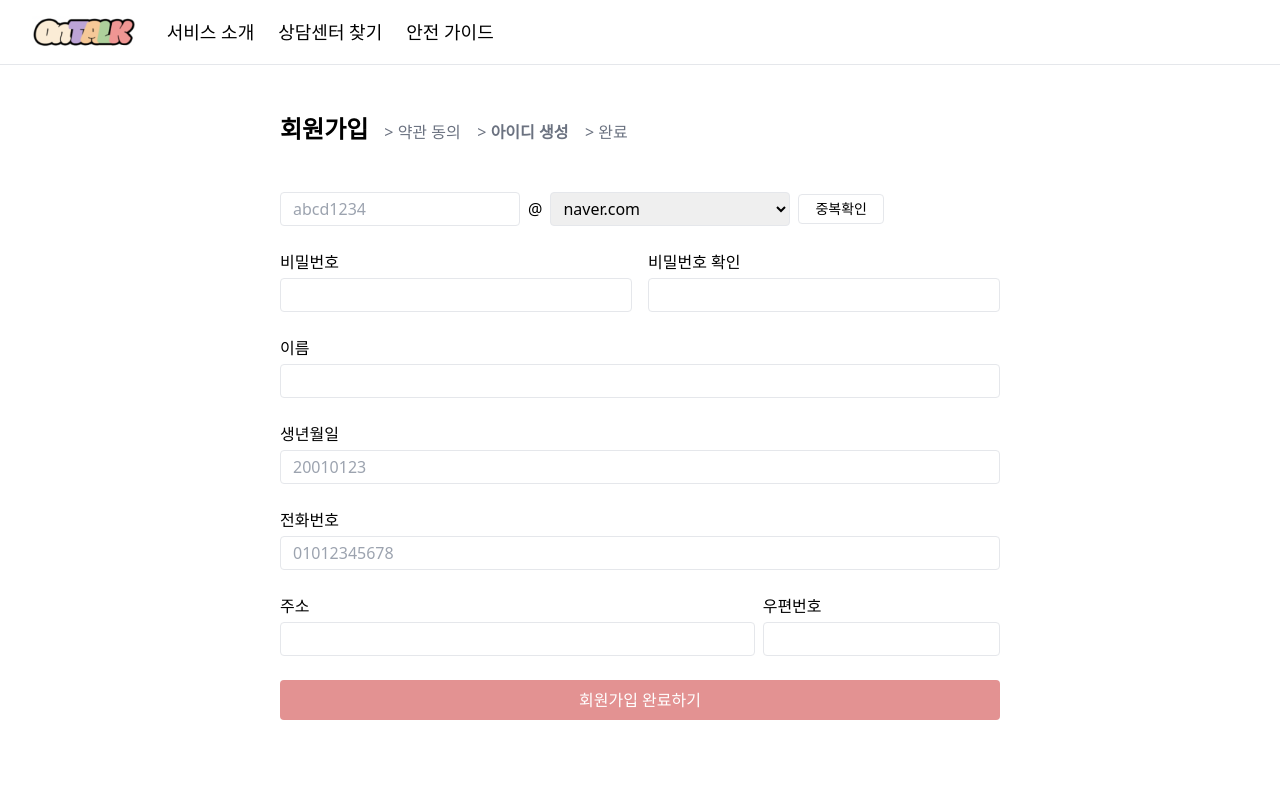
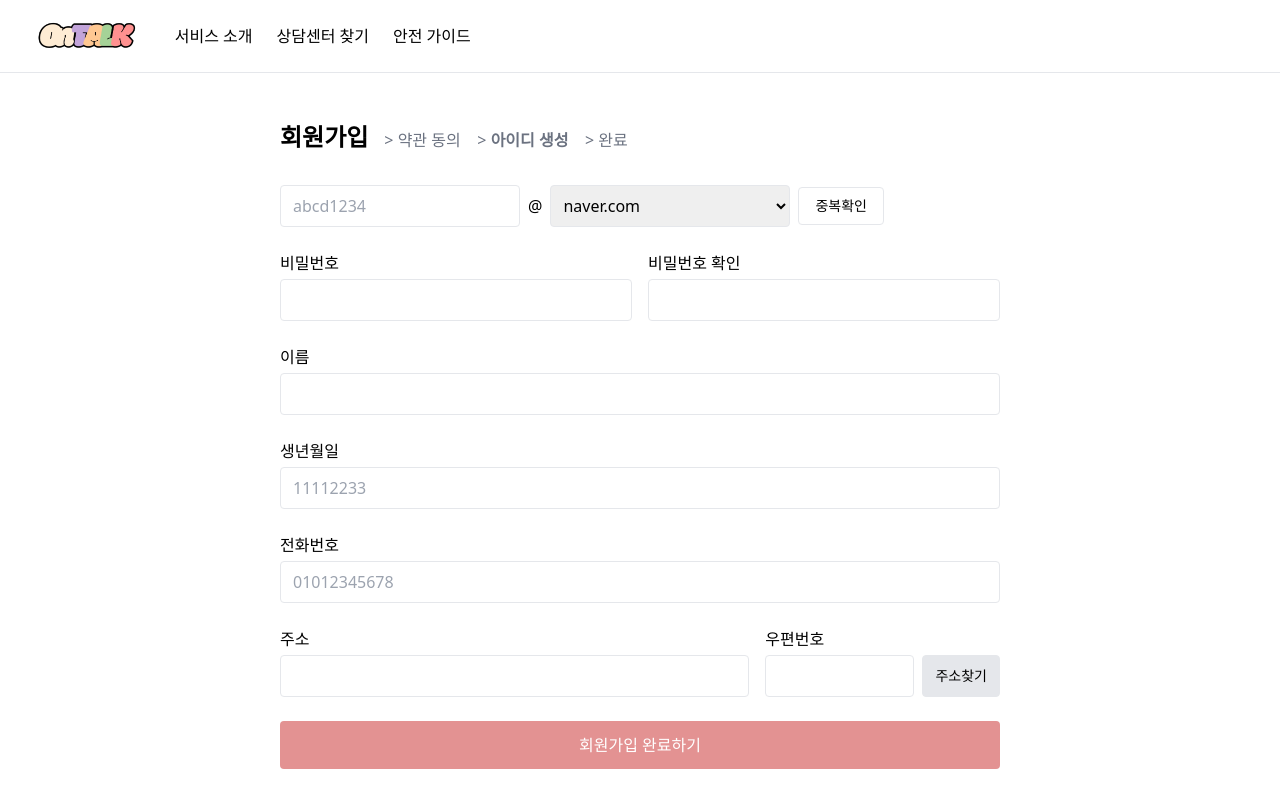
Before and after one commit to OnTalk-mj/FrontEnd, a React (Create React App) app: page /signup/form in a window 1280 px wide. Shown: the top 808 px of the page. Built offline with nearby package versions, Linux system fonts and the light colour scheme.

Commit message:
우편번호 연동

```diff
--- a/public/index.html
+++ b/public/index.html
@@ -26,6 +26,9 @@
       work correctly both with client-side routing and a non-root public URL.
       Learn how to configure a non-root public URL by running `npm run build`.
     -->
+      <!-- 카카오 우편번호 api -->
+    <script src="https://t1.daumcdn.net/mapjsapi/bundle/postcode/prod/postcode.v2.js"></script>
+
     <title>OnTALK</title>
   </head>
   <body>
--- a/src/components/Header.jsx
+++ b/src/components/Header.jsx
@@ -5,9 +5,9 @@ const Header = ({ isLoggedIn }) => {
     <nav className="w-full flex justify-between items-center px-8 py-4 border-b bg-white">
       <div className="flex items-center space-x-8">
         <Link to="/">
-          <img src="/logo.png" alt="onTALK 로고" className="h-8 object-contain" />
+          <img src="/logo.jpg" alt="onTALK 로고" className="h-10 object-contain" />
         </Link>
-        <div className="flex space-x-6 text-lg">
+        <div className="flex space-x-6 text-base">
           <Link to="#">서비스 소개</Link>
           <Link to="#">상담센터 찾기</Link>
           <Link to="#">안전 가이드</Link>
@@ -15,9 +15,11 @@ const Header = ({ isLoggedIn }) => {
       </div>
 
       {isLoggedIn && (
-        <Link to="/mypage" className="hover:underline">
+        <div className="flex space-x-6 text-base">
+          <Link to="/mypage" className="hover:underline">
           마이페이지
-        </Link>
+          </Link>
+        </div>
       )}
     </nav>
   );
--- a/src/pages/SignUpForm.jsx
+++ b/src/pages/SignUpForm.jsx
@@ -16,9 +16,41 @@ const SignUpForm = () => {
     zipcode: '',
   });
 
+  const [errors, setErrors] = useState({
+    passwordMatch: false,
+    birthFormat: false,
+    phoneFormat: false,
+  });
+
+  const validateForm = () => {
+    const passwordMatch = form.password === form.confirmPassword;
+    const birthFormat = /^\d{8}$/.test(form.birth); // YYYYMMDD
+    const phoneFormat = /^01\d{8,9}$/.test(form.phone); // 01012345678
+
+    setErrors({
+      passwordMatch: !passwordMatch,
+      birthFormat: !birthFormat,
+      phoneFormat: !phoneFormat
+    });
+
+    return passwordMatch && birthFormat && phoneFormat;
+  };
+
   const handleChange = (e) => {
     const { name, value } = e.target;
     setForm((prev) => ({ ...prev, [name]: value }));
+  };
+
+  const handleClickPostCode = () => {
+    new window.daum.Postcode({
+      oncomplete: function (data) {
+        setForm((prev) => ({
+          ...prev,
+          zipcode: data.zonecode,
+          address: data.roadAddress,
+        }));
+      },
+    }).open();
   };
 
   const handleComplete = () => {
@@ -30,7 +62,8 @@ const SignUpForm = () => {
       form.birth &&
       form.phone &&
       form.address &&
-      form.zipcode
+      form.zipcode &&
+      validateForm()
     ) {
       navigate('/signup/complete', {
         state: {
@@ -41,27 +74,27 @@ const SignUpForm = () => {
         },
       });
     } else {
-      alert('모든 항목을 입력해주세요.');
+      alert('모든 항목을 올바르게 입력해주세요.');
     }
   };
 
   return (
     <>
-      <div className="max-w-3xl mx-auto px-6 py-12 space-y-6">
+      <div className="max-w-3xl mx-auto px-6 py-12">
         <div className="flex items-baseline space-x-4 mb-6">
           <h2 className="text-2xl font-bold mb-2">회원가입</h2>
-          <p className="text-gray-500 mb-6">
+          <p className="text-gray-500 mb-2">
             &gt; 약관 동의 &nbsp;&nbsp; &gt; <b>아이디 생성</b> &nbsp;&nbsp; &gt; 완료
           </p>
         </div>
 
         {/* 이메일 */}
-        <div className="flex items-center space-x-2">
+        <div className="flex items-center space-x-2 mb-6">
           <input
             type="text"
             name="emailId"
             placeholder="abcd1234"
-            className="w-1/3 px-3 py-1 border rounded"
+            className="w-1/3 px-3 py-2 border rounded"
             value={form.emailId}
             onChange={handleChange}
           />
@@ -70,23 +103,23 @@ const SignUpForm = () => {
             name="emailDomain"
             value={form.emailDomain}
             onChange={handleChange}
-            className="w-1/3 px-2 py-1 border rounded"
+            className="w-1/3 px-2 py-2 border rounded"
           >
             <option>naver.com</option>
             <option>gmail.com</option>
             <option>daum.net</option>
           </select>
-          <button className="px-4 py-1 border rounded text-sm">중복확인</button>
+          <button className="px-4 py-2 border rounded text-sm">중복확인</button>
         </div>
 
         {/* 비밀번호 */}
-        <div className="flex space-x-4">
+        <div className="flex space-x-4 mb-6">
           <div className="w-1/2">
             <label className="block mb-1">비밀번호</label>
             <input
               type="password"
               name="password"
-              className="w-full px-3 py-1 border rounded"
+              className="w-full px-3 py-2 border rounded"
               value={form.password}
               onChange={handleChange}
             />
@@ -96,73 +129,95 @@ const SignUpForm = () => {
             <input
               type="password"
               name="confirmPassword"
-              className="w-full px-3 py-1 border rounded"
+              className="w-full px-3 py-2 border rounded"
               value={form.confirmPassword}
               onChange={handleChange}
             />
+            {errors.passwordMatch && (
+              <p className="text-red-500 text-sm mt-1">비밀번호가 일치하지 않습니다.</p>
+            )}
           </div>
         </div>
 
         {/* 이름 */}
-        <div>
+        <div className="mb-6">
           <label className="block mb-1">이름</label>
           <input
             name="name"
-            className="w-full px-3 py-1 border rounded"
+            className="w-full px-3 py-2 border rounded"
             value={form.name}
             onChange={handleChange}
           />
         </div>
 
         {/* 생년월일 */}
-        <div>
+        <div className="mb-6">
           <label className="block mb-1">생년월일</label>
           <input
             name="birth"
-            placeholder="20010123"
-            className="w-full px-3 py-1 border rounded"
+            placeholder="11112233"
+            className="w-full px-3 py-2 border rounded"
             value={form.birth}
             onChange={handleChange}
           />
+          {errors.birthFormat && (
+            <p className="text-red-500 text-sm mt-1">생년월일은 8자리 숫자(YYYYMMDD)로 입력해주세요.</p>
+          )}
         </div>
 
         {/* 전화번호 */}
-        <div>
+        <div className="mb-6">
           <label className="block mb-1">전화번호</label>
           <input
             name="phone"
             placeholder="01012345678"
-            className="w-full px-3 py-1 border rounded"
+            className="w-full px-3 py-2 border rounded"
             value={form.phone}
             onChange={handleChange}
           />
+          {errors.phoneFormat && (
+            <p className="text-red-500 text-sm mt-1">전화번호 형식이 올바르지 않습니다. 예: 01012345678</p>
+          )}
         </div>
 
-        {/* 주소 */}
-        <div className="flex space-x-2">
+        <div className="flex space-x-4 mb-6">
+          {/* 주소 입력 */}
           <div className="w-2/3">
             <label className="block mb-1">주소</label>
             <input
               name="address"
-              className="w-full px-3 py-1 border rounded"
+              className="w-full px-3 py-2 border rounded h-[42px]"
               value={form.address}
               onChange={handleChange}
+              readOnly
             />
           </div>
+
+          {/* 우편번호 + 버튼 */}
           <div className="w-1/3">
             <label className="block mb-1">우편번호</label>
-            <input
-              name="zipcode"
-              className="w-full px-3 py-1 border rounded"
-              value={form.zipcode}
-              onChange={handleChange}
-            />
+            <div className="flex space-x-2">
+              <input
+                name="zipcode"
+                className="w-full px-3 py-2 border rounded h-[42px]"
+                value={form.zipcode}
+                onChange={handleChange}
+                readOnly
+              />
+              <button
+                type="button"
+                onClick={handleClickPostCode}
+                className="px-3 h-[42px] bg-gray-200 hover:bg-gray-300 border rounded text-sm whitespace-nowrap"
+              >
+                주소찾기
+              </button>
+            </div>
           </div>
         </div>
 
-        {/* 완료 버튼 */}
+
         <button
-          className="w-full bg-[#e39292] hover:bg-[#d87c7c] text-white py-2 rounded"
+          className="w-full bg-[#e39292] hover:bg-[#d87c7c] text-white py-3 rounded"
           onClick={handleComplete}
         >
           회원가입 완료하기
```
Also changed, not shown: public/logo.jpg (added).
